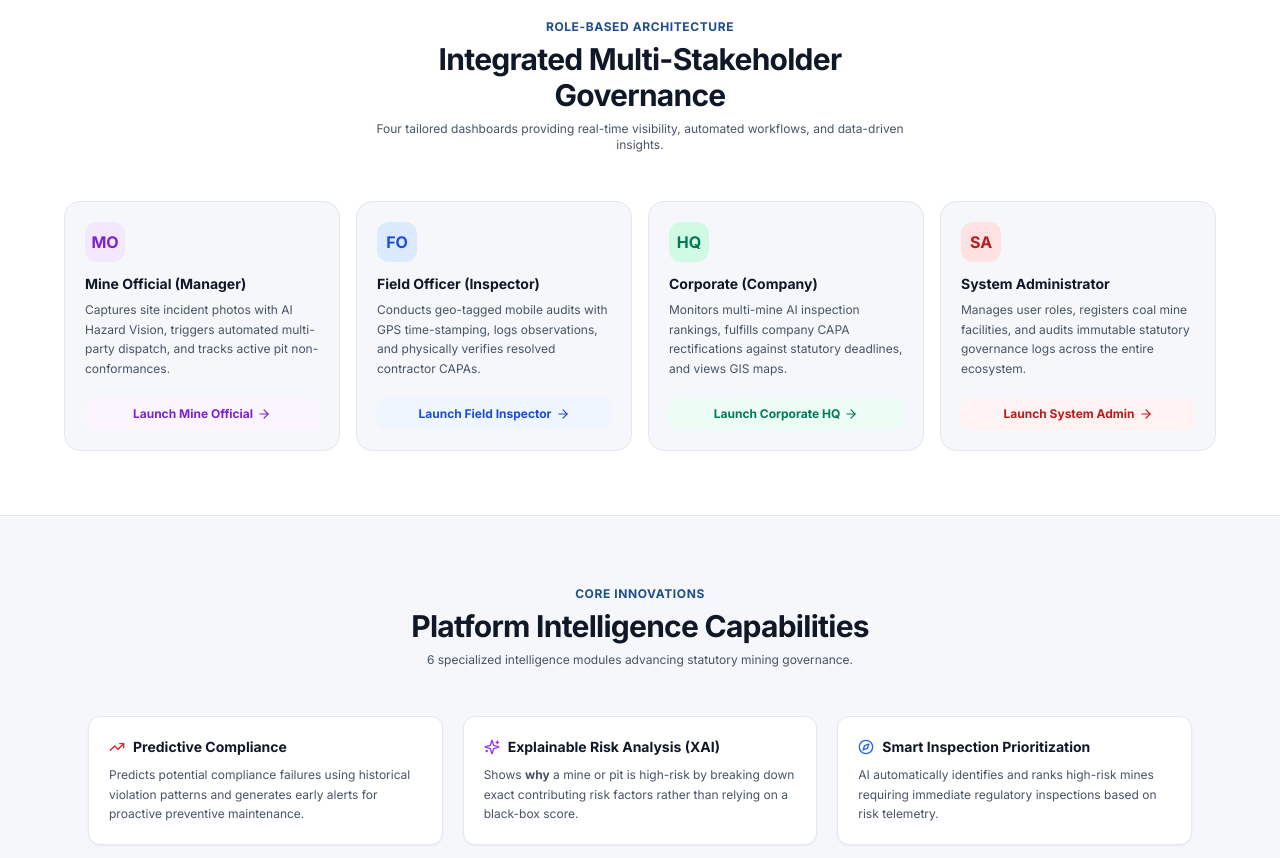
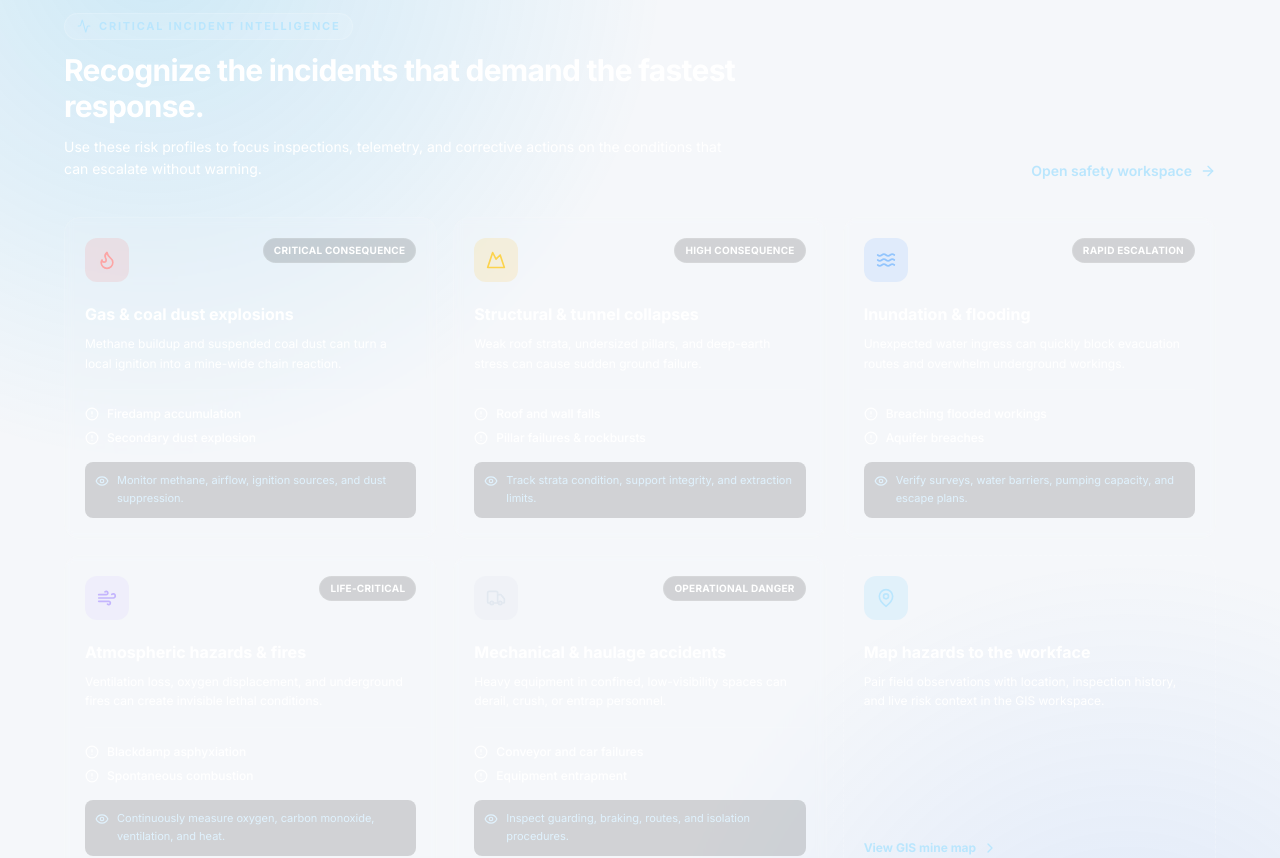
Before and after one commit to omrahatal14-sketch/MineRakshak-AI, a Next.js app in the folder frontend/: page / in a window 1280 px wide. Shown: the part 780-1638 px from the top of the page. Built offline with nearby package versions, Linux system fonts and the light colour scheme; no server answers.

Commit message:
chore: sync frontend app changes and clean build configuration

```diff
--- a/frontend/app/globals.css
+++ b/frontend/app/globals.css
@@ -119,3 +119,78 @@ tbody tr {
 ::-webkit-scrollbar-thumb:hover {
   background-color: rgba(71, 84, 103, 0.35);
 }
+
+
+/* Landing page interaction and motion */
+@keyframes riseIn {
+  from { opacity: 0; transform: translateY(14px); }
+  to { opacity: 1; transform: translateY(0); }
+}
+
+.animate-stagger > * {
+  animation: riseIn 0.55s cubic-bezier(0.22, 1, 0.36, 1) both;
+}
+.animate-stagger > *:nth-child(2) { animation-delay: 70ms; }
+.animate-stagger > *:nth-child(3) { animation-delay: 140ms; }
+.animate-stagger > *:nth-child(4) { animation-delay: 210ms; }
+.animate-stagger > *:nth-child(5) { animation-delay: 280ms; }
+.animate-stagger > *:nth-child(6) { animation-delay: 350ms; }
+
+.stat-card {
+  transition: transform 180ms ease, box-shadow 180ms ease, border-color 180ms ease;
+}
+.stat-card:hover {
+  transform: translateY(-3px);
+  border-color: rgba(29, 78, 137, 0.32);
+  box-shadow: 0 12px 24px rgba(16, 24, 40, 0.09);
+}
+
+.hazard-glow {
+  background:
+    radial-gradient(circle at 12% 0%, rgba(14, 165, 233, 0.17), transparent 32rem),
+    radial-gradient(circle at 88% 110%, rgba(59, 130, 246, 0.12), transparent 30rem);
+}
+.hazard-card {
+  position: relative;
+  overflow: hidden;
+  transition: transform 220ms ease, background-color 220ms ease, border-color 220ms ease, box-shadow 220ms ease;
+}
+.hazard-card::after {
+  content: "";
+  position: absolute;
+  inset: 0 auto 0 0;
+  width: 3px;
+  background: transparent;
+  transition: background-color 220ms ease;
+}
+.hazard-card:hover {
+  transform: translateY(-5px);
+  background-color: rgba(255, 255, 255, 0.1);
+  box-shadow: 0 18px 35px rgba(0, 0, 0, 0.22);
+}
+.hazard-red:hover { border-color: rgba(248, 113, 113, 0.55); }
+.hazard-red:hover::after { background: #f87171; }
+.hazard-amber:hover { border-color: rgba(251, 191, 36, 0.55); }
+.hazard-amber:hover::after { background: #fbbf24; }
+.hazard-blue:hover { border-color: rgba(96, 165, 250, 0.55); }
+.hazard-blue:hover::after { background: #60a5fa; }
+.hazard-violet:hover { border-color: rgba(196, 181, 253, 0.55); }
+.hazard-violet:hover::after { background: #c4b5fd; }
+.hazard-slate:hover { border-color: rgba(203, 213, 225, 0.55); }
+.hazard-slate:hover::after { background: #cbd5e1; }
+.hazard-icon { transition: transform 220ms ease; }
+.hazard-card:hover .hazard-icon { transform: scale(1.08) rotate(-4deg); }
+.hazard-icon-red { background: rgba(248, 113, 113, 0.14); color: #fca5a5; }
+.hazard-icon-amber { background: rgba(251, 191, 36, 0.14); color: #fcd34d; }
+.hazard-icon-blue { background: rgba(96, 165, 250, 0.14); color: #93c5fd; }
+.hazard-icon-violet { background: rgba(196, 181, 253, 0.14); color: #c4b5fd; }
+.hazard-icon-slate { background: rgba(203, 213, 225, 0.14); color: #e2e8f0; }
+
+@media (prefers-reduced-motion: reduce) {
+  *, *::before, *::after {
+    animation-duration: 0.01ms !important;
+    animation-iteration-count: 1 !important;
+    transition-duration: 0.01ms !important;
+    scroll-behavior: auto !important;
+  }
+}
--- a/frontend/app/page.jsx
+++ b/frontend/app/page.jsx
@@ -5,10 +5,19 @@ import Link from "next/link";
 import { useRouter } from "next/navigation";
 import { useAuth } from "../src/context/AuthContext.jsx";
 import {
-  ShieldAlert, Camera, MapPin, FileText, CheckCircle2,
+  ShieldAlert, Camera, MapPin, FileText, CheckCircle2, ClipboardCheck,
   TrendingUp, Clock, Users, ArrowRight, ShieldCheck,
-  Building2, HardHat, Compass, Sparkles, LogIn
+  Building2, HardHat, Compass, Sparkles, LogIn, Flame,
+  Mountain, Waves, Wind, Truck, CircleAlert, Eye, ChevronRight, Activity
 } from "lucide-react";
+
+const criticalHazards = [
+  { title: "Gas & coal dust explosions", label: "Critical consequence", icon: Flame, tone: "red", summary: "Methane buildup and suspended coal dust can turn a local ignition into a mine-wide chain reaction.", risks: ["Firedamp accumulation", "Secondary dust explosion"], control: "Monitor methane, airflow, ignition sources, and dust suppression." },
+  { title: "Structural & tunnel collapses", label: "High consequence", icon: Mountain, tone: "amber", summary: "Weak roof strata, undersized pillars, and deep-earth stress can cause sudden ground failure.", risks: ["Roof and wall falls", "Pillar failures & rockbursts"], control: "Track strata condition, support integrity, and extraction limits." },
+  { title: "Inundation & flooding", label: "Rapid escalation", icon: Waves, tone: "blue", summary: "Unexpected water ingress can quickly block evacuation routes and overwhelm underground workings.", risks: ["Breaching flooded workings", "Aquifer breaches"], control: "Verify surveys, water barriers, pumping capacity, and escape plans." },
+  { title: "Atmospheric hazards & fires", label: "Life-critical", icon: Wind, tone: "violet", summary: "Ventilation loss, oxygen displacement, and underground fires can create invisible lethal conditions.", risks: ["Blackdamp asphyxiation", "Spontaneous combustion"], control: "Continuously measure oxygen, carbon monoxide, ventilation, and heat." },
+  { title: "Mechanical & haulage accidents", label: "Operational danger", icon: Truck, tone: "slate", summary: "Heavy equipment in confined, low-visibility spaces can derail, crush, or entrap personnel.", risks: ["Conveyor and car failures", "Equipment entrapment"], control: "Inspect guarding, braking, routes, and isolation procedures." },
+];
 
 export default function LandingPage() {
   const { profile, loginAsDemo } = useAuth();
@@ -43,6 +52,7 @@ export default function LandingPage() {
           </div>
 
           <div className="hidden md:flex items-center gap-6 text-xs font-semibold text-slate">
+            <a href="#hazards" className="hover:text-primary transition">Critical Hazards</a>
             <a href="#features" className="hover:text-primary transition">Innovation USPs</a>
             <a href="#roles" className="hover:text-primary transition">Stakeholder Personas</a>
             <a href="#workflow" className="hover:text-primary transition">Closed-Loop Workflow</a>
@@ -95,7 +105,7 @@ export default function LandingPage() {
         </h1>
 
         <p className="mt-4 text-xs sm:text-sm text-slate max-w-2xl mx-auto leading-relaxed">
-          Digitally integrates open-cast and underground coal mine operations, statutory DGMS safety tracking, automated multi-party dispatch with AI deadlines, explainable risk analytics, and paperless OCR intelligence.
+          Make risk visible before it becomes an incident. MineRakshak connects underground operations, DGMS safety tracking, AI-assisted alerts, corrective action workflows, and paperless compliance intelligence.
         </p>
 
         {/* Hero Actions */}
@@ -118,29 +128,56 @@ export default function LandingPage() {
         </div>
 
         {/* Live System Stat Bar */}
-        <div className="mt-12 grid grid-cols-2 md:grid-cols-4 gap-3 max-w-3xl mx-auto text-left">
-          <div className="rounded-xl border border-border bg-surface p-3.5 shadow-xs">
+        <div className="mt-12 grid grid-cols-2 md:grid-cols-4 gap-3 max-w-3xl mx-auto text-left animate-stagger">
+          <div className="stat-card rounded-xl border border-border bg-surface p-3.5 shadow-xs">
             <span className="text-[10px] font-bold uppercase text-slate">Monitored Facilities</span>
             <p className="text-lg font-bold text-ink mt-0.5">10 Coal Mines</p>
             <p className="text-[10px] text-slate">SECL, WCL, BCCL, ECL</p>
           </div>
 
-          <div className="rounded-xl border border-border bg-surface p-3.5 shadow-xs">
+          <div className="stat-card rounded-xl border border-border bg-surface p-3.5 shadow-xs">
             <span className="text-[10px] font-bold uppercase text-slate">AI Hazard Vision</span>
             <p className="text-lg font-bold text-primary mt-0.5">Automatic Dispatch</p>
             <p className="text-[10px] text-slate">Inspector & Contractor alerts</p>
           </div>
 
-          <div className="rounded-xl border border-border bg-surface p-3.5 shadow-xs">
+          <div className="stat-card rounded-xl border border-border bg-surface p-3.5 shadow-xs">
             <span className="text-[10px] font-bold uppercase text-slate">CAPA Workflow</span>
             <p className="text-lg font-bold text-emerald-600 mt-0.5">Closed-Loop</p>
             <p className="text-[10px] text-slate">5-stage statutory closure</p>
           </div>
 
-          <div className="rounded-xl border border-border bg-surface p-3.5 shadow-xs">
+          <div className="stat-card rounded-xl border border-border bg-surface p-3.5 shadow-xs">
             <span className="text-[10px] font-bold uppercase text-slate">Audit Trail</span>
             <p className="text-lg font-bold text-ink mt-0.5">Tamper-Evident</p>
             <p className="text-[10px] text-slate">Immutable timestamped logs</p>
+          </div>
+        </div>
+      </section>
+
+
+      <section id="hazards" className="relative overflow-hidden border-y border-slate-200 bg-slate-950 px-4 py-16 text-white sm:px-6">
+        <div className="hazard-glow absolute inset-0 pointer-events-none" />
+        <div className="relative mx-auto max-w-6xl">
+          <div className="mb-9 flex flex-col gap-4 md:flex-row md:items-end md:justify-between">
+            <div className="max-w-2xl">
+              <div className="mb-3 inline-flex items-center gap-2 rounded-full border border-white/15 bg-white/10 px-3 py-1 text-[11px] font-bold uppercase tracking-[0.16em] text-sky-200"><Activity className="h-3.5 w-3.5" /> Critical incident intelligence</div>
+              <h2 className="text-2xl font-bold tracking-tight sm:text-3xl">Recognize the incidents that demand the fastest response.</h2>
+              <p className="mt-3 text-sm leading-relaxed text-slate-300">Use these risk profiles to focus inspections, telemetry, and corrective actions on the conditions that can escalate without warning.</p>
+            </div>
+            <Link href="/login" className="group inline-flex shrink-0 items-center gap-2 text-sm font-semibold text-sky-200 transition hover:text-white">Open safety workspace <ArrowRight className="h-4 w-4 transition-transform duration-200 group-hover:translate-x-1" /></Link>
+          </div>
+          <div className="grid gap-4 md:grid-cols-2 lg:grid-cols-3 animate-stagger">
+            {criticalHazards.map(({ title, label, icon: Icon, tone, summary, risks, control }) => (
+              <article key={title} className={`hazard-card hazard-${tone} group rounded-2xl border border-white/10 bg-white/[0.06] p-5 backdrop-blur-sm`}>
+                <div className="flex items-start justify-between gap-3"><div className={`hazard-icon hazard-icon-${tone} flex h-11 w-11 items-center justify-center rounded-xl`}><Icon className="h-5 w-5" strokeWidth={2} /></div><span className="rounded-full border border-white/10 bg-black/15 px-2.5 py-1 text-[10px] font-bold uppercase tracking-wide text-slate-300">{label}</span></div>
+                <h3 className="mt-5 text-base font-bold text-white">{title}</h3>
+                <p className="mt-2 text-xs leading-relaxed text-slate-300">{summary}</p>
+                <div className="mt-4 space-y-2 border-t border-white/10 pt-4">{risks.map((risk) => <div key={risk} className="flex items-center gap-2 text-xs font-medium text-slate-200"><CircleAlert className="h-3.5 w-3.5 shrink-0 text-slate-400" />{risk}</div>)}</div>
+                <div className="mt-4 flex gap-2 rounded-lg bg-black/15 p-2.5 text-[11px] leading-relaxed text-sky-100"><Eye className="mt-0.5 h-3.5 w-3.5 shrink-0" /><span>{control}</span></div>
+              </article>
+            ))}
+            <Link href="/map" className="hazard-card group flex min-h-[280px] flex-col justify-between rounded-2xl border border-dashed border-white/20 bg-white/[0.03] p-5 transition hover:border-sky-300 hover:bg-white/[0.08]"><div><div className="flex h-11 w-11 items-center justify-center rounded-xl bg-sky-400/10 text-sky-200"><MapPin className="h-5 w-5" /></div><h3 className="mt-5 text-base font-bold">Map hazards to the workface</h3><p className="mt-2 text-xs leading-relaxed text-slate-300">Pair field observations with location, inspection history, and live risk context in the GIS workspace.</p></div><span className="inline-flex items-center gap-1.5 text-xs font-bold text-sky-200">View GIS mine map <ChevronRight className="h-4 w-4 transition-transform group-hover:translate-x-1" /></span></Link>
           </div>
         </div>
       </section>
@@ -162,8 +199,8 @@ export default function LandingPage() {
             {/* Persona 1: Mine Official */}
             <div className="rounded-2xl border border-border bg-canvas p-5 flex flex-col justify-between hover:border-purple-300 hover:shadow-md transition group">
               <div>
-                <div className="flex h-10 w-10 items-center justify-center rounded-xl bg-purple-100 text-purple-700 font-bold mb-3">
-                  MO
+                <div className="flex h-10 w-10 items-center justify-center rounded-xl bg-purple-100 text-purple-700 mb-3">
+                  <HardHat className="h-5 w-5" />
                 </div>
                 <h3 className="font-bold text-sm text-ink">Mine Official (Manager)</h3>
                 <p className="text-xs text-slate mt-1.5 leading-relaxed">
@@ -182,8 +219,8 @@ export default function LandingPage() {
             {/* Persona 2: Field Officer */}
             <div className="rounded-2xl border border-border bg-canvas p-5 flex flex-col justify-between hover:border-blue-300 hover:shadow-md transition group">
               <div>
-                <div className="flex h-10 w-10 items-center justify-center rounded-xl bg-blue-100 text-blue-700 font-bold mb-3">
-                  FO
+                <div className="flex h-10 w-10 items-center justify-center rounded-xl bg-blue-100 text-blue-700 mb-3">
+                  <ClipboardCheck className="h-5 w-5" />
                 </div>
                 <h3 className="font-bold text-sm text-ink">Field Officer (Inspector)</h3>
                 <p className="text-xs text-slate mt-1.5 leading-relaxed">
@@ -202,8 +239,8 @@ export default function LandingPage() {
             {/* Persona 3: Corporate HQ */}
             <div className="rounded-2xl border border-border bg-canvas p-5 flex flex-col justify-between hover:border-emerald-300 hover:shadow-md transition group">
               <div>
-                <div className="flex h-10 w-10 items-center justify-center rounded-xl bg-emerald-100 text-emerald-700 font-bold mb-3">
-                  HQ
+                <div className="flex h-10 w-10 items-center justify-center rounded-xl bg-emerald-100 text-emerald-700 mb-3">
+                  <Building2 className="h-5 w-5" />
                 </div>
                 <h3 className="font-bold text-sm text-ink">Corporate (Company)</h3>
                 <p className="text-xs text-slate mt-1.5 leading-relaxed">
@@ -222,8 +259,8 @@ export default function LandingPage() {
             {/* Persona 4: System Admin */}
             <div className="rounded-2xl border border-border bg-canvas p-5 flex flex-col justify-between hover:border-red-300 hover:shadow-md transition group">
               <div>
-                <div className="flex h-10 w-10 items-center justify-center rounded-xl bg-red-100 text-red-700 font-bold mb-3">
-                  SA
+                <div className="flex h-10 w-10 items-center justify-center rounded-xl bg-red-100 text-red-700 mb-3">
+                  <ShieldAlert className="h-5 w-5" />
                 </div>
                 <h3 className="font-bold text-sm text-ink">System Administrator</h3>
                 <p className="text-xs text-slate mt-1.5 leading-relaxed">
```
